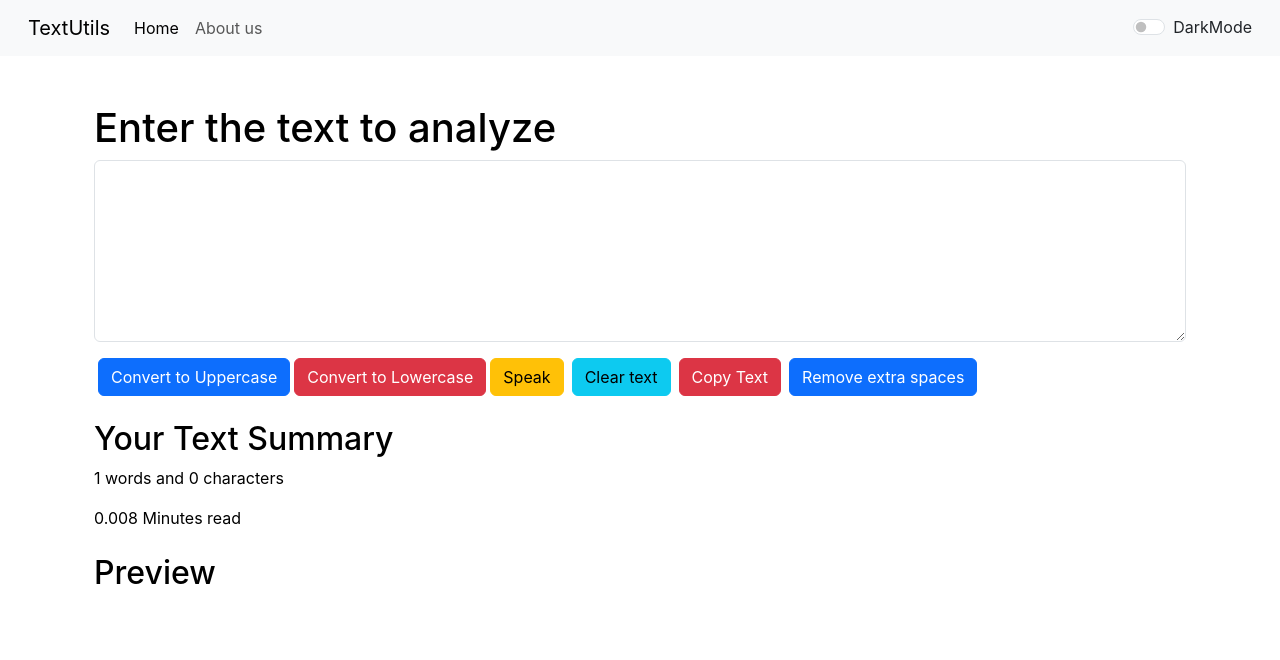
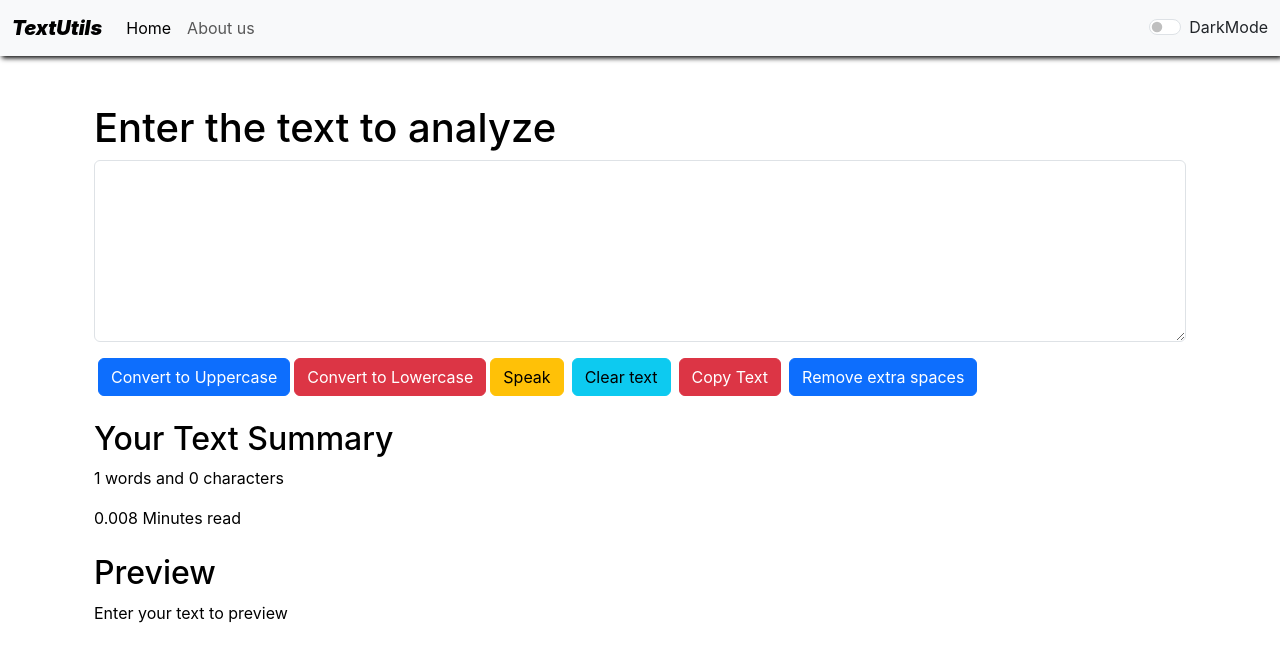
Before and after one commit to LostBoy143/react-cwh, a React (Create React App) app: page / in a window 1280 px wide. Shown: the top 660 px of the page. Built offline with nearby package versions, Linux system fonts and the light colour scheme.

Commit message:
styling done

```diff
--- a/src/App.css
+++ b/src/App.css
@@ -3,3 +3,7 @@
   padding: 0;
   box-sizing: border-box;
 }
+.navbar-brand {
+  font-weight: 900;
+  font-style: italic;
+}
--- a/src/App.js
+++ b/src/App.js
@@ -14,7 +14,7 @@ function App() {
     } else {
       setMode("dark");
       document.body.style.backgroundColor =
-        "grey";
+        "#192724";
     }
   };
   return (
--- a/src/Components/Navbar.js
+++ b/src/Components/Navbar.js
@@ -4,7 +4,8 @@ import PropTypes from "prop-types";
 export default function Navbar(props) {
   return (
     <nav
-      className={`navbar navbar-expand-lg px-3 navbar-${props.mode} bg-${props.mode}`}
+      className={`navbar navbar-expand-lg px-0 navbar-${props.mode} bg-${props.mode}`}
+      style={{ boxShadow: "2px 2px 5px black" }}
     >
       <div className="container-fluid">
         <a className="navbar-brand" href="/">
--- a/src/Components/TextForm.js
+++ b/src/Components/TextForm.js
@@ -35,7 +35,7 @@ export default function TextForm(props) {
   return (
     <>
       <div
-        className="container"
+        className="container my-3 mt-5"
         style={{
           color:
             props.mode === "light"
@@ -57,7 +57,7 @@ export default function TextForm(props) {
               backgroundColor:
                 props.mode === "light"
                   ? "white"
-                  : "black",
+                  : "#242124",
               color:
                 props.mode === "light"
                   ? "black"
@@ -126,7 +126,7 @@ export default function TextForm(props) {
         </p>
       </div>
       <div
-        className="container my-4 mb-10"
+        className="container my-4 mb-5"
         style={{
           color:
             props.mode === "light"
@@ -135,7 +135,11 @@ export default function TextForm(props) {
         }}
       >
         <h2 className="main-heading">Preview</h2>
-        <p>{text}</p>
+        <p>
+          {text.length > 0
+            ? text
+            : "Enter your text to preview"}
+        </p>
       </div>
     </>
   );
```
